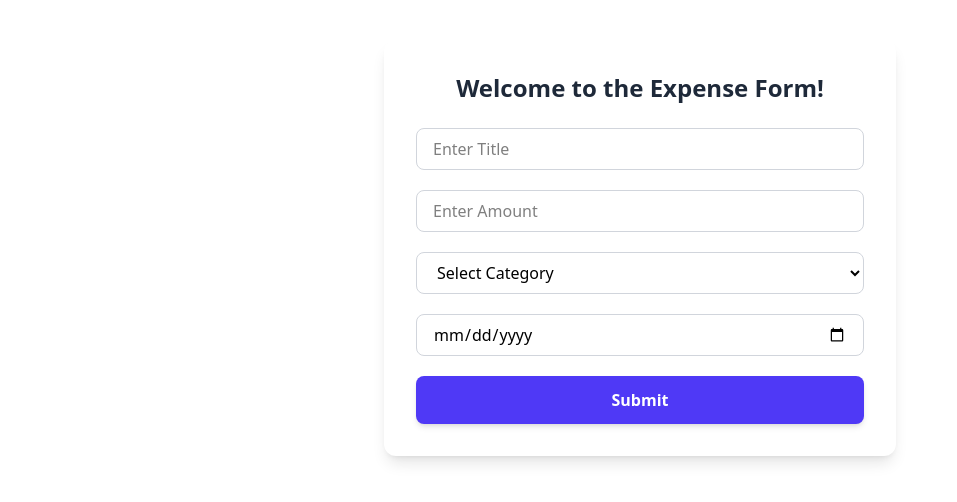
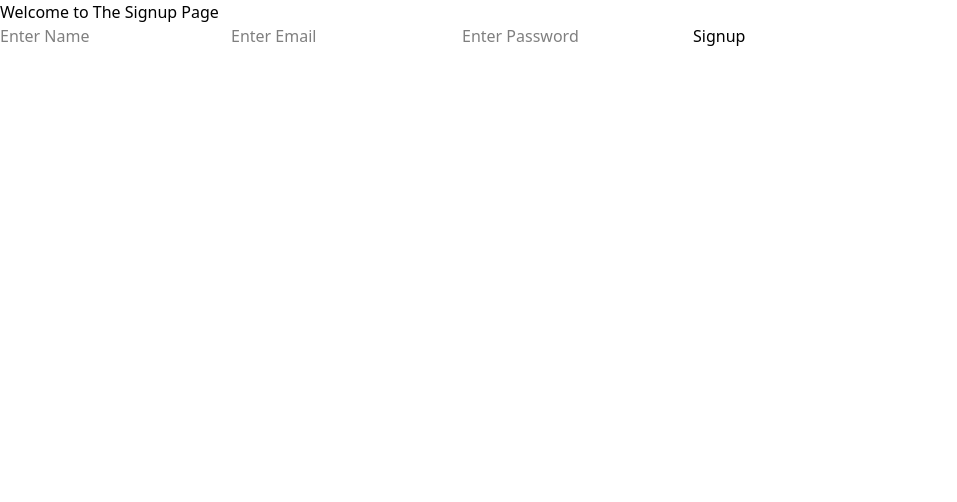
Before and after one commit to tnikhilchowdary/mern-express-tracker, a React (Vite) app in the folder expense/: page /register in a window 1280 px wide. Shown: the top 502 px of the page, without its empty margins (0-957 px from the left). Built offline with nearby package versions, Linux system fonts and the light colour scheme.

Commit message:
Login Form Frontend Completed!

```diff
--- a/expense/package.json
+++ b/expense/package.json
@@ -14,6 +14,7 @@
     "axios": "^1.13.2",
     "react": "^19.2.0",
     "react-dom": "^19.2.0",
+    "react-router-dom": "^7.9.6",
     "tailwindcss": "^4.1.17"
   },
   "devDependencies": {
--- a/expense/src/App.jsx
+++ b/expense/src/App.jsx
@@ -1,11 +1,18 @@
 import Expense from "../src/components/ExpenseForm.jsx";
+import Login from "../src/components/Login.jsx";
+import Sign from "../src/components/Signup.jsx";
+import {BrowserRouter as Router, Routes, Route} from "react-router-dom";
 
 function App() {
 
   return (
-    <>
-      <Expense />
-    </>
+    <Router>
+      <Routes>
+        <Route path="/" element={<Login />} />
+        <Route path="register" element={<Sign />} />
+        <Route path="/expense" element={<Expense />}/>
+      </Routes>
+    </Router>
   )
 }
 
--- /dev/null
+++ b/expense/src/components/Login.jsx
@@ -0,0 +1,52 @@
+import React from "react";
+import {useState} from "react";
+import axios from "axios";
+
+const Login = () => {
+    const [form, setForm] = useState({
+        email:"",
+        password:""
+    });
+
+
+    const handleChange = (e) => {
+        setForm({
+            ...form,
+            [e.target.name]:e.target.value
+        });
+    }
+
+    const handleSubmit = async (e) => {
+        e.preventDefault();
+        try{
+            const res = await axios.post("http://localhost:1000/expenseroutes/login", form);
+            alert("login Succesfully");
+        }
+        catch(error){
+            console.log("Error");
+            alert("Invalid Email or password");
+        }
+    }
+
+    return (
+        <div>
+            <form onSubmit={handleSubmit}>
+                <input type="email"
+                name="email"
+                placeholder="Enter Email"
+                value={form.email}
+                onChange={handleChange}
+                />
+                <input type="password"
+                name="password"
+                placeholder="Enter Password"
+                value={form.password}
+                onChange={handleChange}
+                />
+                <button>Login</button>
+            </form>
+        </div>
+    );
+};
+
+export default Login;
--- /dev/null
+++ b/expense/src/components/Signup.jsx
@@ -0,0 +1,46 @@
+import { React, useState } from "react";
+import axios from "axios";
+
+const Signup = () => {
+    const [form, setForm] = useState({
+        name:"",
+        email:"",
+        password:""
+    });
+
+    const handleChange = (e) => {
+        setForm({
+            ...form,
+            [e.target.name]:e.target.value
+        })
+    }
+
+    return(
+        <div>
+            <h1>Welcome to The Signup Page</h1>
+            <form>
+                <input type="name"
+                name="name"
+                placeholder="Enter Name"
+                value={form.name}
+                onChange={handleChange}
+                />
+                <input type="email"
+                name="email"
+                placeholder="Enter Email"
+                value={form.email}
+                onChange={handleChange}
+                />
+                <input type="password"
+                name="password"
+                placeholder="Enter Password"
+                value={form.password}
+                onChange={handleChange}
+                />
+                <button>Signup</button>
+            </form>
+        </div>
+    )
+}
+
+export default Signup;
```
Also changed, not shown: 1 other file (tests, documents, lock files or other folders).
